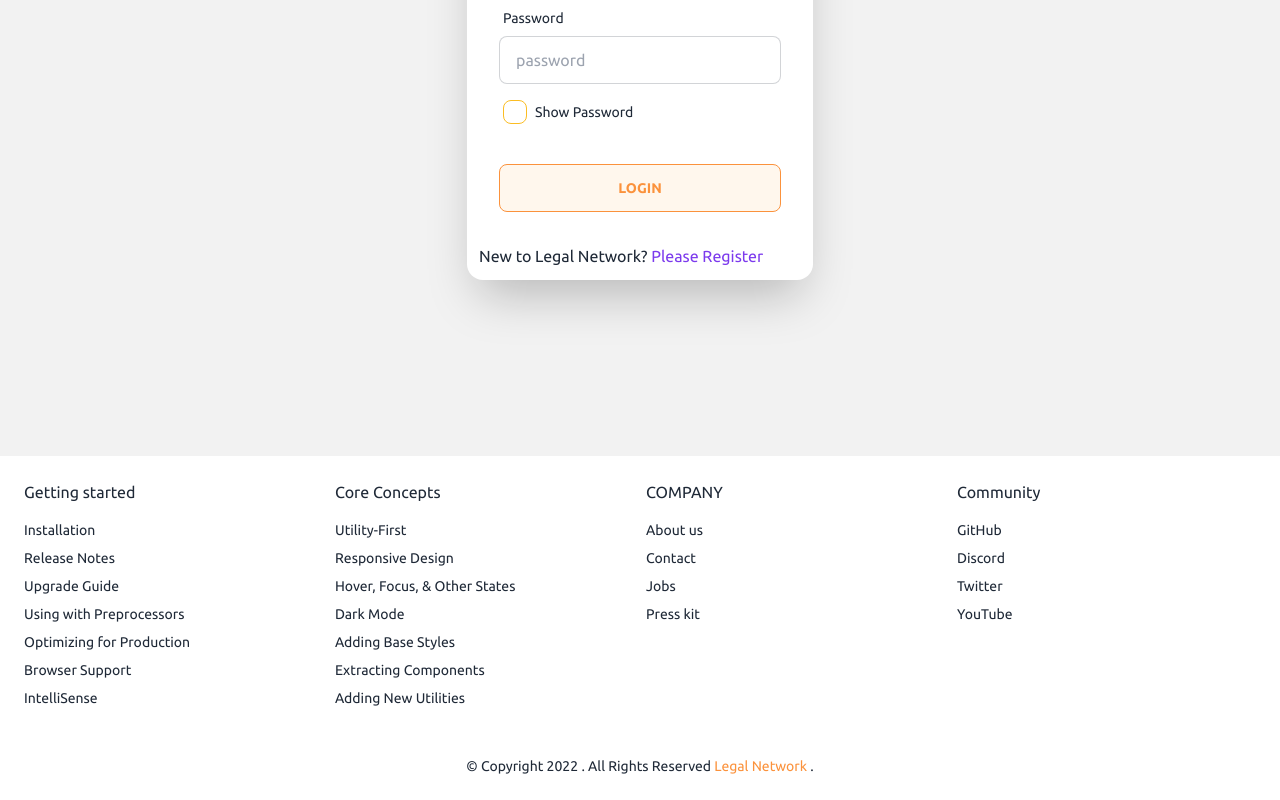
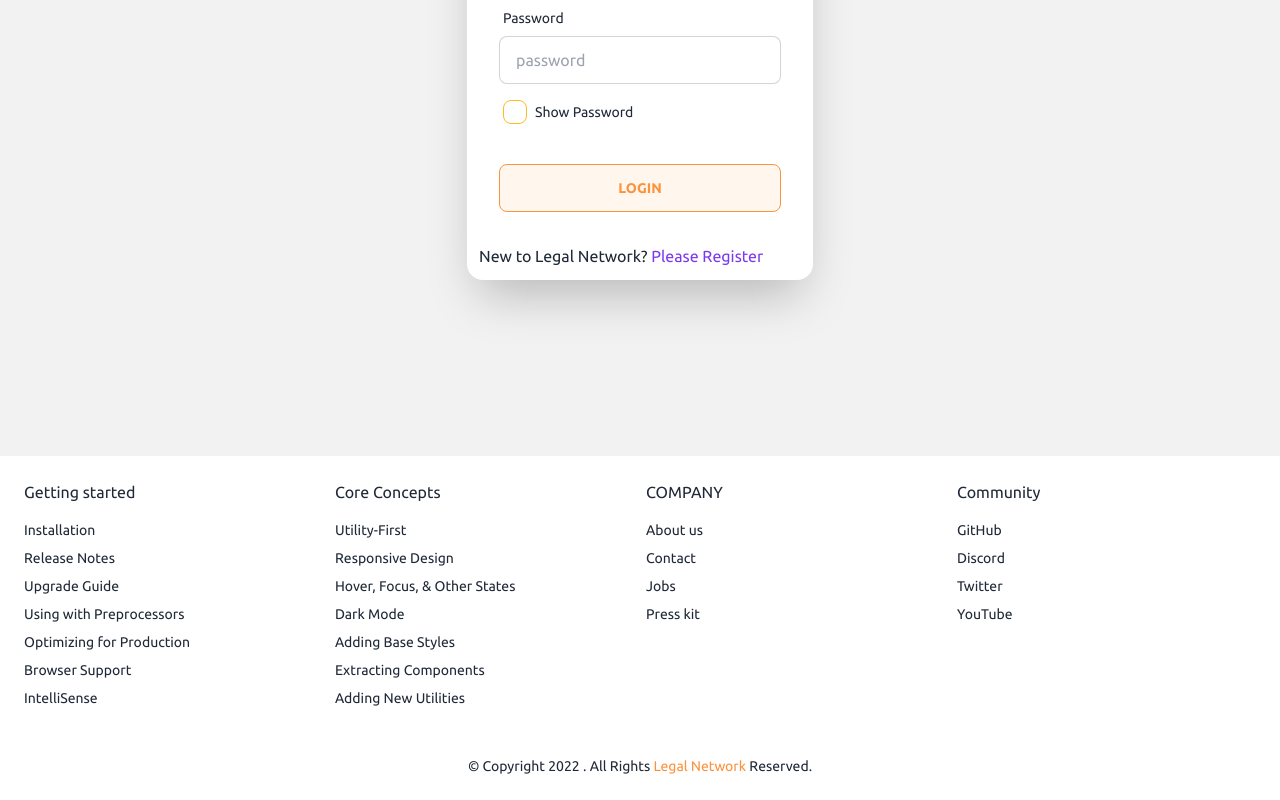
Before and after one commit to yusuf-khan-swd/legal-network-client, a React (Create React App) app: page /login in a window 1280 px wide. Shown: the part 412-1212 px from the top of the page. Built offline with nearby package versions, Linux system fonts and the light colour scheme; no server answers.

Commit message:
some text change

```diff
--- a/src/Pages/Shared/Footer/Footer.js
+++ b/src/Pages/Shared/Footer/Footer.js
@@ -50,7 +50,7 @@ const Footer = () => {
           </div>
         </div>
         <div className="flex items-center justify-center px-6 pt-12 text-sm">
-          <span className="dark:text-gray-400">&copy; Copyright 2022 . All Rights Reserved <Link to='/' className='text-orange-400'>Legal Network</Link> .</span>
+          <span className="dark:text-gray-400">&copy; Copyright 2022 . All Rights <Link to='/' className='text-orange-400'>Legal Network</Link> Reserved.</span>
         </div>
       </footer>
     </div>
```
